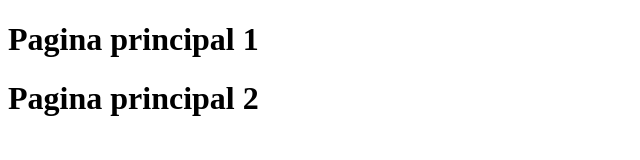
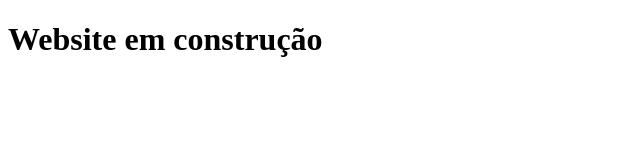
Before and after one commit to LucasBeneti/site-pedro-simples, a plain HTML site: page index.html in a window 1280 px wide. Shown: the whole page, without its empty margins (0-640 px from the left). Drawn offline with Linux system fonts and the light colour scheme.

Commit message:
setting to WIP page

```diff
--- a/index.html
+++ b/index.html
@@ -6,7 +6,6 @@
     <title>Dr. Pedro H. Dias</title>
   </head>
   <body>
-    <h1>Pagina principal 1</h1>
-    <h1>Pagina principal 2</h1>
+    <h1>Website em construção</h1>
   </body>
 </html>
```
